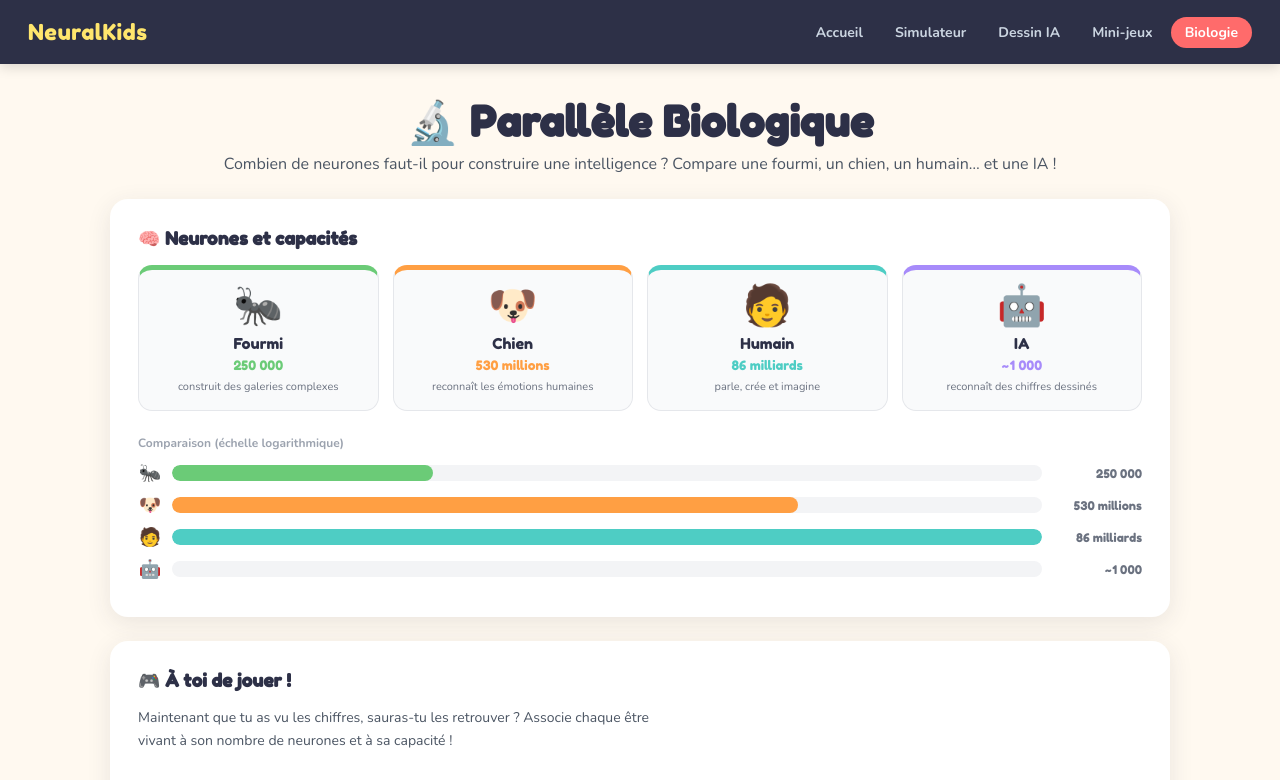
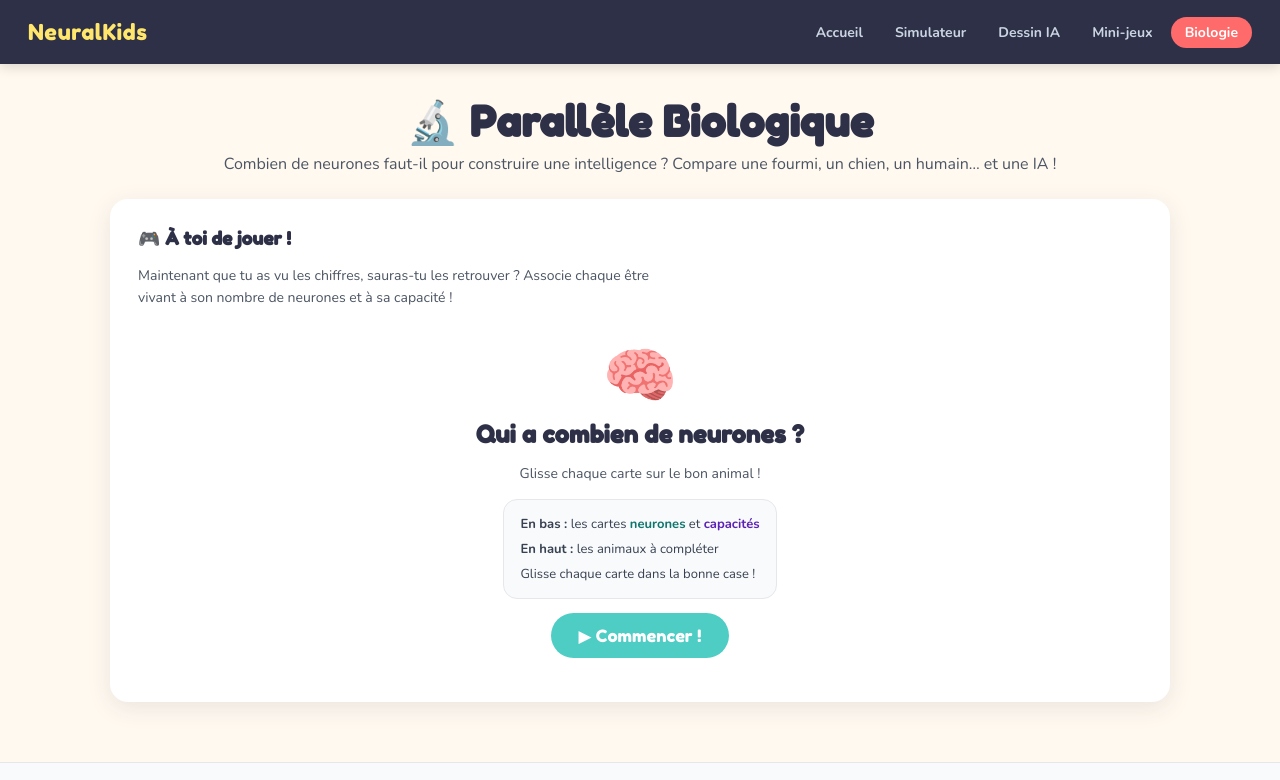
Before and after one commit to baptisteDULIEUX/Stage_S6, a Vue app: page /#/bio in a window 1280 px wide. Shown: the top 780 px of the page. Built offline with nearby package versions, Linux system fonts and the light colour scheme.

Commit message:
ajout de page indicatives

```diff
--- a/src/components/BioMatchingGame.vue
+++ b/src/components/BioMatchingGame.vue
@@ -7,11 +7,11 @@
       <h2 class="start-title">Qui a combien de neurones ?</h2>
       <p class="start-sub">Glisse chaque carte sur le bon animal !</p>
       <div class="start-rule">
-        🃏 En bas : les cartes
+         <strong>En bas :</strong> les cartes
         <strong style="color:#0f766e">neurones</strong> et
         <strong style="color:#5b21b6">capacités</strong><br>
-        🐾 En haut : les animaux à compléter<br>
-        👆 Glisse chaque carte dans la bonne case !
+        <strong>En haut :</strong> les animaux à compléter<br>
+         Glisse chaque carte dans la bonne case !
       </div>
       <button class="game-btn" @click="initGame">▶ Commencer !</button>
     </div>
@@ -84,26 +84,26 @@
     </template>
 
     <!-- ── Victoire ── -->
-    <div v-else-if="phase === 'victory'" class="victory">
-      <div class="victory-emoji">{{ victoryEmoji }}</div>
-      <h2 class="victory-title">Toutes les cartes placées !</h2>
-      <p class="victory-sub">{{ victoryMsg }}</p>
-      <div class="medals">
-        <div class="medal">
-          <div class="medal-val">{{ PAIRS.length * 2 }}</div>
-          <div class="medal-lbl">cartes placées</div>
-        </div>
-        <div class="medal">
-          <div class="medal-val">{{ errors }}</div>
-          <div class="medal-lbl">erreurs</div>
-        </div>
-        <div class="medal">
-          <div class="medal-val">{{ accuracy }}%</div>
-          <div class="medal-lbl">précision</div>
-        </div>
-      </div>
-      <button class="game-btn" @click="initGame">🔄 Rejouer</button>
-    </div>
+<!--    <div v-else-if="phase === 'victory'" class="victory">-->
+<!--      <div class="victory-emoji">{{ victoryEmoji }}</div>-->
+<!--      <h2 class="victory-title">Toutes les cartes placées !</h2>-->
+<!--      <p class="victory-sub">{{ victoryMsg }}</p>-->
+<!--      <div class="medals">-->
+<!--        <div class="medal">-->
+<!--          <div class="medal-val">{{ PAIRS.length * 2 }}</div>-->
+<!--          <div class="medal-lbl">cartes placées</div>-->
+<!--        </div>-->
+<!--        <div class="medal">-->
+<!--          <div class="medal-val">{{ errors }}</div>-->
+<!--          <div class="medal-lbl">erreurs</div>-->
+<!--        </div>-->
+<!--        <div class="medal">-->
+<!--          <div class="medal-val">{{ accuracy }}%</div>-->
+<!--          <div class="medal-lbl">précision</div>-->
+<!--        </div>-->
+<!--      </div>-->
+<!--      <button class="game-btn" @click="initGame">🔄 Rejouer</button>-->
+<!--    </div>-->
 
   </div>
 </template>
--- a/src/components/ConvolutionGame.vue
+++ b/src/components/ConvolutionGame.vue
@@ -41,7 +41,7 @@
               <span v-if="isDone(idx)" class="cell-mini">={{ resultOf(idx) }}</span>
             </div>
           </div>
-          <p class="img-note">Jaune = case active</p>
+          <p class="img-note"><strong style="color: ">Jaune</strong>> = case active</p>
         </div>
 
         <!-- Filtre 3×3 -->
--- a/src/router/index.js
+++ b/src/router/index.js
@@ -4,6 +4,8 @@ import SimulatorView from '../views/SimulatorView.vue'
 import MnistView from '../views/MnistView.vue'
 import GamesView from '../views/GamesView.vue'
 import BioView from '../views/BioView.vue'
+import IntroView from "../views/IntroView.vue";
+import PixelsView from "../views/PixelsView.vue";
 
 const routes = [
   { path: '/',          name: 'home',      component: HomeView },
@@ -11,6 +13,8 @@ const routes = [
   { path: '/mnist',     name: 'mnist',     component: MnistView },
   { path: '/games',     name: 'games',     component: GamesView },
   { path: '/bio',       name: 'bio',       component: BioView },
+  { path: '/intro',     name: 'intro',     component: IntroView },
+  { path: '/pixels',     name: 'pixels',     component: PixelsView },
 ]
 
 export default createRouter({
--- a/src/views/BioView.vue
+++ b/src/views/BioView.vue
@@ -11,37 +11,7 @@
 
     <div class="bio-body">
 
-      <!-- Frise comparative -->
-      <div class="frise card">
-        <h2 class="section-label">🧠 Neurones et capacités</h2>
-        <div class="frise-cards">
-          <div
-              v-for="e in entities" :key="e.name"
-              class="entity-card"
-              :style="`border-top: 5px solid ${e.color}`"
-          >
-            <div class="entity-emoji">{{ e.emoji }}</div>
-            <div class="entity-name">{{ e.name }}</div>
-            <div class="entity-count" :style="`color: ${e.color}`">{{ e.neurons }}</div>
-            <div class="entity-skill">{{ e.skill }}</div>
-          </div>
-        </div>
 
-        <!-- Barres logarithmiques -->
-        <div class="bars-section">
-          <p class="bars-label">Comparaison (échelle logarithmique)</p>
-          <div v-for="e in entities" :key="e.name" class="bar-row">
-            <span class="bar-emoji">{{ e.emoji }}</span>
-            <div class="bar-track">
-              <div
-                  class="bar-fill"
-                  :style="`width: ${e.logPct}%; background: ${e.color}`"
-              />
-            </div>
-            <span class="bar-count">{{ e.neurons }}</span>
-          </div>
-        </div>
-      </div>
 
       <!-- Jeu d'association -->
       <div class="game-card card">
--- a/src/views/HomeView.vue
+++ b/src/views/HomeView.vue
@@ -10,42 +10,6 @@
       <RouterLink to="/simulator" class="btn btn-primary hero-cta">
         🚀 Commencer l'aventure !
       </RouterLink>
-    </section>
-
-    <!-- ── Modules ── -->
-    <section class="modules">
-      <h2 class="section-title">Ce que tu vas explorer</h2>
-      <div class="module-grid">
-
-        <RouterLink to="/simulator" class="module-card" style="--accent: #FF6B6B">
-          <div class="module-icon">🐱🐶</div>
-          <h3>Simulateur Chat / Chien</h3>
-          <p>Joue le rôle d'un neurone et observe comment le réseau apprend !</p>
-          <span class="module-tag">4 manches</span>
-        </RouterLink>
-
-        <RouterLink to="/mnist" class="module-card" style="--accent: #4ECDC4">
-          <div class="module-icon">✏️</div>
-          <h3>Dessine un chiffre</h3>
-          <p>Dessine un chiffre et regarde l'IA le deviner en temps réel !</p>
-          <span class="module-tag coming">Bientôt</span>
-        </RouterLink>
-
-        <RouterLink to="/games" class="module-card" style="--accent: #A78BFA">
-          <div class="module-icon">🎮</div>
-          <h3>Mini-jeux CNN</h3>
-          <p>Convolution, Pooling, ReLU… deviens expert en 3 mini-jeux !</p>
-          <span class="module-tag coming">Bientôt</span>
-        </RouterLink>
-
-        <RouterLink to="/bio" class="module-card" style="--accent: #6BCB77">
-          <div class="module-icon">🔬</div>
-          <h3>Parallèle Biologique</h3>
-          <p>Compare les neurones d'une fourmi, d'un humain et d'une IA !</p>
-          <span class="module-tag coming">Bientôt</span>
-        </RouterLink>
-
-      </div>
     </section>
   </div>
 </template>
```
